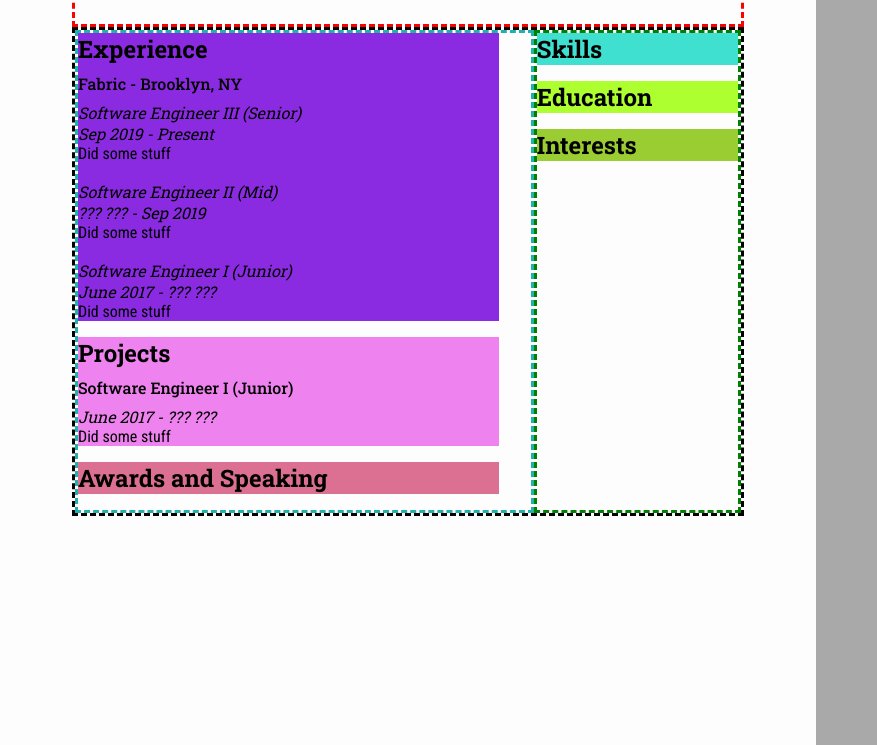
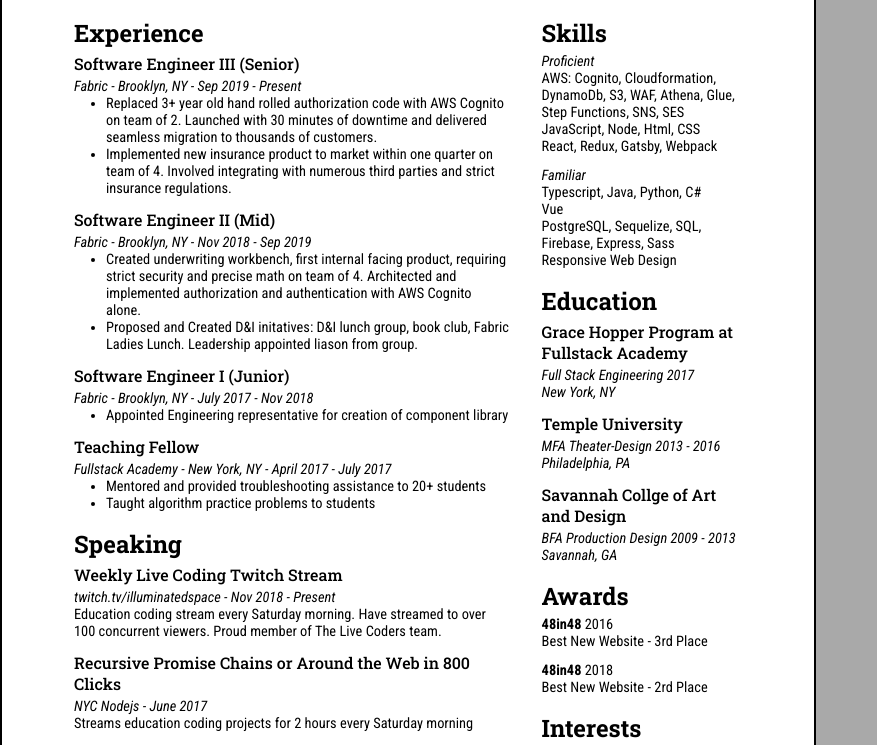
Before and after one commit to illuminatedspace/resumator, a website: page src/index.html in a window 1280 px wide. Shown: the part 200-945 px from the top of the page, without its empty margins (0-877 px from the left). Drawn offline with Linux system fonts and the light colour scheme.

Commit message:
feat: finish resume draft 1.0

```diff
--- a/src/index.html
+++ b/src/index.html
@@ -23,48 +23,133 @@
 
       <div id="bars">
         <div id="main-bar">
-          <div id="experience" class="sub-section">
+          <div id="experience" class="section">
             <h2>Experience</h2>
-            <h3>Fabric - Brooklyn, NY</h3>
+            <div class="sub-section">
+              <h3>Software Engineer III (Senior)</h3>
+              <h4>Fabric - Brooklyn, NY - Sep 2019 - Present</h4>
+              <p>
+              <ul>
+                <li>Replaced 3+ year old hand rolled authorization code with AWS Cognito on team of 2. Launched with 30 minutes of downtime and delivered seamless migration to thousands of customers.</li>
+                <li>Implemented new insurance product to market within one quarter on team of 4. Involved integrating with numerous third parties and strict insurance regulations.</li>
+              </ul>
+              </p>
+            </div>
 
-            <h4>Software Engineer III (Senior)</h4>
-            <h4>Sep 2019 - Present</h4>
-            <p>Did some stuff</p>
-            <br />
+            <div class="sub-section">
+              <h3>Software Engineer II (Mid)</h3>
+              <h4>Fabric - Brooklyn, NY - Nov 2018 - Sep 2019</h4>
+              <ul>
+                <li>Created underwriting workbench, first internal facing product, requiring strict security and precise math on team of 4. Architected and implemented authorization and authentication with AWS Cognito alone.</li>
+                <li>Proposed and Created D&I initatives: D&I lunch group, book club, Fabric Ladies Lunch. Leadership appointed liason from group.</li>
+              </ul>
+            </div>
 
-            <h4>Software Engineer II (Mid)</h4>
-            <h4>??? ??? - Sep 2019</h4>
-            <p>Did some stuff</p>
-            <br />
+            <div class="sub-section">
+              <h3>Software Engineer I (Junior)</h3>
+              <h4>Fabric - Brooklyn, NY - July 2017 - Nov 2018</h4>
+              <ul>
+                <li>Appointed Engineering representative for creation of component library</li>
+              </ul>
+            </div>
 
-            <h4>Software Engineer I (Junior)</h4>
-            <h4>June 2017 - ??? ???</h4>
-            <p>Did some stuff</p>
+            <div class="sub-section">
+              <h3>Teaching Fellow</h3>
+              <h4>Fullstack Academy - New York, NY - April 2017 - July 2017</h4>
+              <ul>
+                <li>Mentored and provided troubleshooting assistance to 20+ students</li>
+                <li>Taught algorithm practice problems to students</li>
+              </ul>
+            </div>
           </div>
 
-          <div id="projects" class="sub-section">
-            <h2>Projects</h2>
-            <h3>Software Engineer I (Junior)</h3>
-            <h4>June 2017 - ??? ???</h4>
-            <p>Did some stuff</p>
-          </div>
+          <div id="accolades-and-speaking" class="section">
+            <h2>Speaking</h2>
+            <div class="sub-section">
+              <h3>Weekly Live Coding Twitch Stream</h3>
+              <h4>twitch.tv/illuminatedspace - Nov 2018 - Present</h4>
+              <p>Education coding stream every Saturday morning. Have streamed to over 100 concurrent viewers. Proud member of The Live Coders team.</p>
+              <p></p>
+            </div>
 
-          <div id="accolades-and-speaking" class="sub-section">
-            <h2>Awards and Speaking</h2>
+            <div class="sub-section">
+              <h3>Recursive Promise Chains or Around the Web in 800 Clicks</h3>
+              <h4>NYC Nodejs - June 2017</h4>
+              <p>Streams education coding projects for 2 hours every Saturday morning</p>
+            </div>
           </div>
         </div>
 
         <div id="sidebar">
-          <div id="skills" class="sub-section">
+          <div id="skills" class="section">
             <h2>Skills</h2>
+            <div class="sub-section">
+              <h4>Proficient</h4>
+                <p>
+                AWS: Cognito, Cloudformation, DynamoDb, S3, WAF, Athena, Glue, Step Functions, SNS, SES
+                <br />
+                JavaScript, Node, Html, CSS
+                <br />
+                React, Redux, Gatsby, Webpack
+              </p>
+            </div>
+            <div class="sub-section">
+              <h4>Familiar</h4>
+              <p>
+                Typescript, Java, Python, C#
+                <br />
+                Vue
+                <br />
+                PostgreSQL, Sequelize, SQL, Firebase, Express, Sass
+                <br />
+                Responsive Web Design
+              </p>
+            </div>
+            </div>
+
+          <div id="education" class="section">
+            <h2>Education</h2>
+            <div class="sub-section">
+              <h3>Grace Hopper Program at Fullstack Academy</h3>
+              <h4>Full Stack Engineering 2017</h4>
+              <h4>New York, NY</h4>
+            </div>
+            <div class="sub-section">
+              <h3>Temple University</h3>
+              <h4>MFA Theater-Design 2013 - 2016</h4>
+              <h4>Philadelphia, PA</h4>
+            </div>
+            <div class="sub-section">
+              <h3>Savannah Collge of Art and Design</h3>
+              <h4>BFA Production Design 2009 - 2013</h4>
+              <h4>Savannah, GA</h4>
+            </div>
           </div>
 
-          <div id="education" class="sub-section">
-            <h2>Education</h2>
+          <div class="section">
+            <h2>Awards</h2>
+            <div class="sub-section">
+              <p>
+                <strong>48in48</strong> 2016
+                <br/>
+                Best New Website - 3rd Place
+              </p>
+            </div>
+
+            <div class="sub-section">
+              <p>
+                <strong>48in48</strong> 2018
+                <br/>
+                Best New Website - 2rd Place
+              </p>
+            </div>
           </div>
 
-          <div id="interests" class="sub-section">
+          <div id="interests" class="section">
             <h2>Interests</h2>
+            <p>
+              Quad Skating, Knitting, Video Games, Cooking, Hiking
+            </p>
           </div>
         </div>
       </div>
--- a/src/styles.css
+++ b/src/styles.css
@@ -3,70 +3,50 @@
 }
 
 #paper {
-  background-color: #fdfdfd;
+  border: 2px solid black;
+  background-color: white;
   width: 8.5in;
   height: 11in;
   padding: 0.5in 0.75in 0.1in 0.75in;
 }
 
 #header {
-  border: 0.2rem dashed red;
   padding-bottom: 2rem;
+  width: 100%;
 }
 #title {
-  background-color: orangered;
-
   display: flex;
   justify-content: center;
 }
 #contact {
-  background-color: orange;
   display: flex;
   justify-content: space-around;
 }
 
-#contact span {
-}
-
 #bars {
-  border: 0.2rem dashed black;
   display: flex;
 }
 
 #main-bar {
-  border: 0.2rem dashed lightseagreen;
-  order: 1;
-  flex-grow: 2;
   padding-right: 2rem;
-}
-#experience {
-  background-color: blueviolet;
-}
-#projects {
-  background-color: violet;
-}
-#accolades-and-speaking {
-  background-color: palevioletred;
+  width: 100%;
 }
 
 #sidebar {
-  border: 0.2rem dashed green;
   order: 2;
   flex-grow: 1;
-}
-#skills {
-  background-color: turquoise;
-}
-#education {
-  background-color: greenyellow;
-}
-#interests {
-  background-color: yellowgreen;
+  max-width: 30%;
 }
 
 /*CLASS HELPERS*/
+.section {
+  margin-bottom: 1rem;
+}
 .sub-section {
-  margin-bottom: 1rem;
+  margin-bottom: 0.75rem;
+}
+.bold {
+  font-weight: 600;
 }
 
 h1,
@@ -79,28 +59,40 @@
 h1 {
   font-size: 5rem;
   font-weight: 900;
-  margin-bottom: 1rem;
+  margin-bottom: 0.75rem;
 }
 
 h2 {
   font-size: 1.5rem;
   font-weight: 700;
-  margin-bottom: 0.5rem;
+  margin-bottom: 0.25rem;
 }
 
 h3 {
   font-size: 1rem;
   font-weight: 500;
-  margin-bottom: 0.5rem;
+  margin-bottom: 0.25rem;
 }
 
 h4 {
-  font-size: 1rem;
+  font-family: "Roboto Condensed", sans-serif;
+  font-size: 0.9rem;
   font-style: italic;
 }
 
 p {
   font-family: "Roboto Condensed", sans-serif;
 
-  font-size: 1rem;
+  font-size: 0.9rem;
+  word-wrap: normal;
 }
+
+ul {
+  font-family: "Roboto Condensed", sans-serif;
+  list-style: disc;
+  font-size: 0.9rem;
+}
+
+li {
+  margin-left: 2rem;
+}
```
